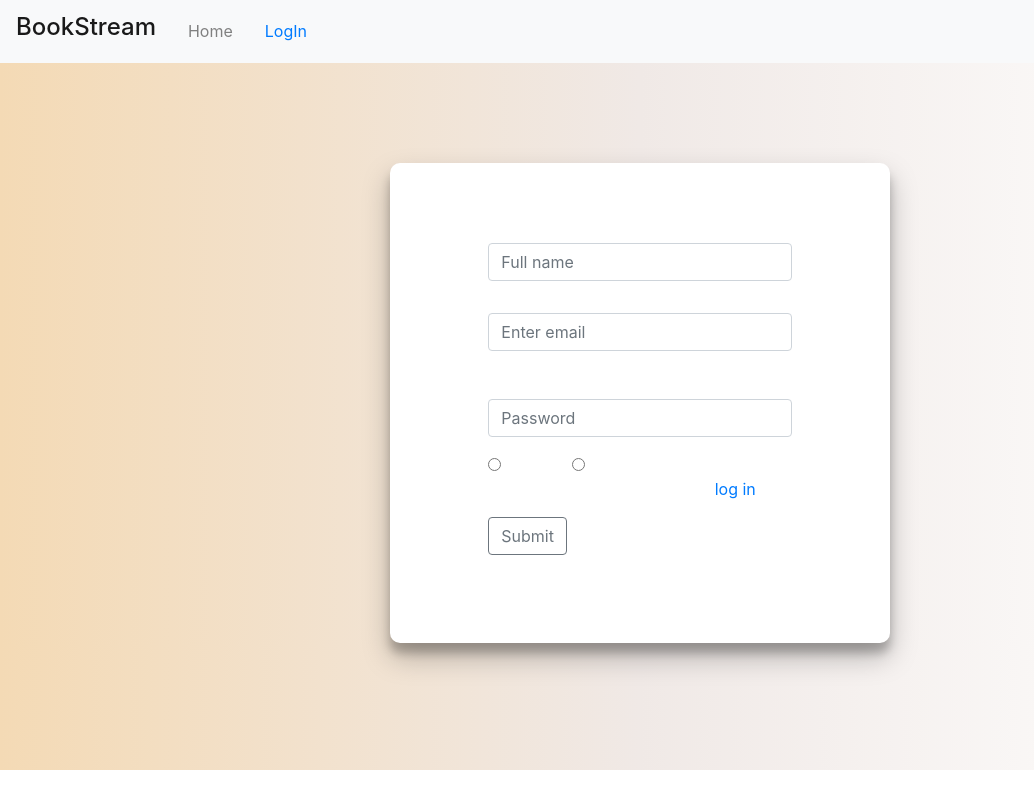
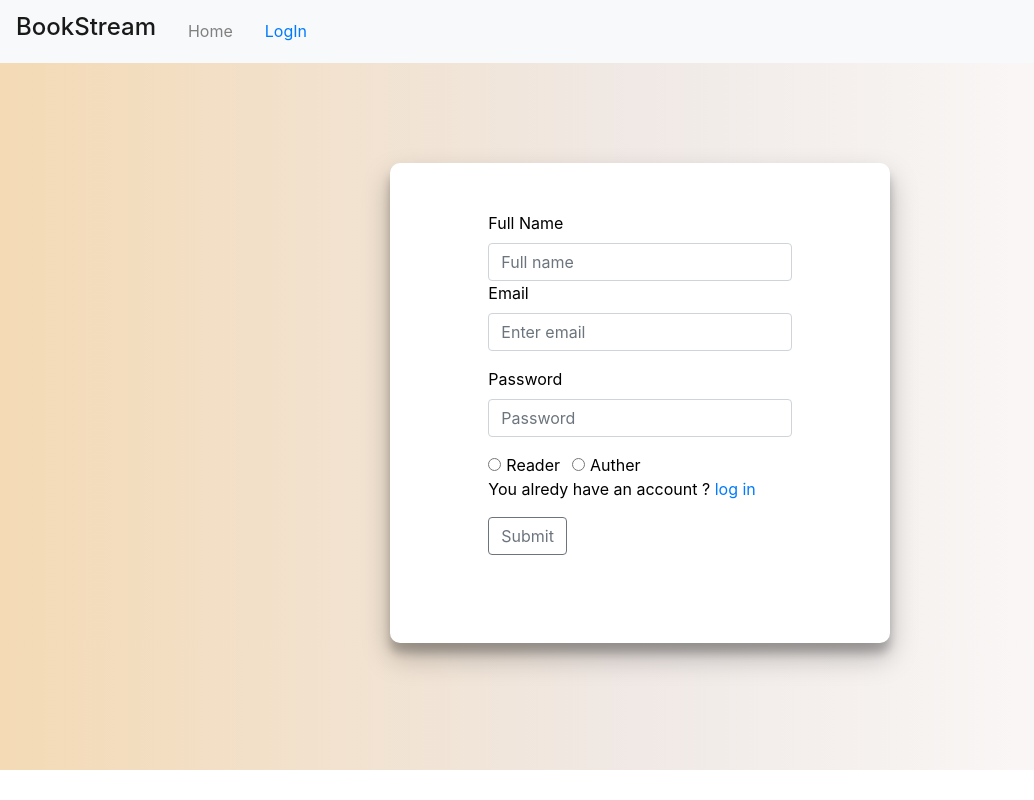
Before and after one commit to Abdulrahman-Aljafar/Books-Rating, a React (Create React App) app in the folder client/: page /signup in a window 1280 px wide. Shown: the whole page, without its empty margins (0-1034 px from the left). Built offline with nearby package versions, Linux system fonts and the light colour scheme.

Commit message:
css update

```diff
--- a/client/src/App.css
+++ b/client/src/App.css
@@ -6,6 +6,7 @@
 body{
   /* background-image: url(./img/Season2.png); */
   background-size: cover;
+
   /* background-color:#ebe7e4; */
   background: linear-gradient(to right,#F4DAB5, #F0E9E6, #FFFFFF);
   color: #fff;  /* opacity: 0.5; */
--- a/client/src/profile/EditProfile.jsx
+++ b/client/src/profile/EditProfile.jsx
@@ -65,7 +65,7 @@ export default function EditProfile(props) {
 
             >
 
-                <FormikForm className="mt-5"
+                <FormikForm className="mt-5" style={{ color : "black" }}
                 >
 
                     <Row className="justify-content-center mt-5">
--- a/client/src/register/LogIn.jsx
+++ b/client/src/register/LogIn.jsx
@@ -50,7 +50,7 @@ export default function Login(props) {
           The email address or password is incorrect. Please retry...
         </Alert>
       )}
-    <Form className="mt-5" className='container'>
+    <Form className="mt-5" className='container' style={{ color : "black" }}>
       <Row className="justify-content-center mt-5">
         <Col md={8}>
           <Form.Row>
--- a/client/src/register/SignUp.jsx
+++ b/client/src/register/SignUp.jsx
@@ -88,7 +88,7 @@ export default function Singup(props) {
           Please Fill All the Field
         </Alert>
       )}
-      <Form  className="mt-5" className='container'>
+      <Form  className="mt-5" className='container' style={{ color : "black" }}>
         <Row className="justify-content-center mt-5 ">
           <Col md={8}>
             <Form.Row>
```
Also changed, not shown: 40 other files (tests, documents, lock files or other folders).
